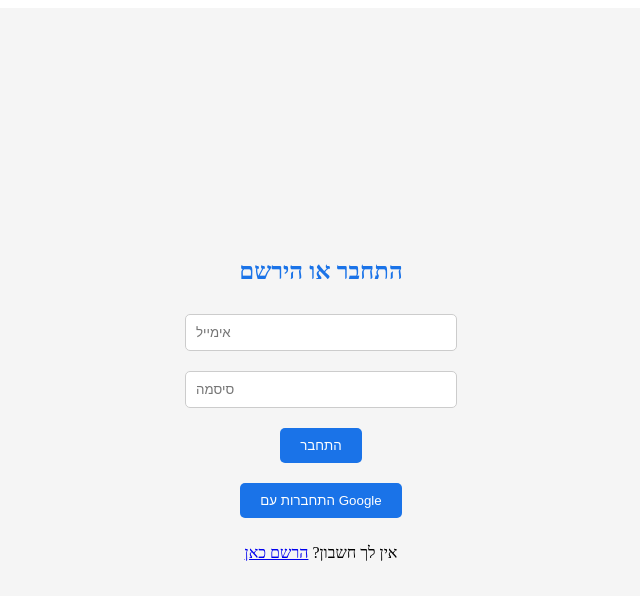
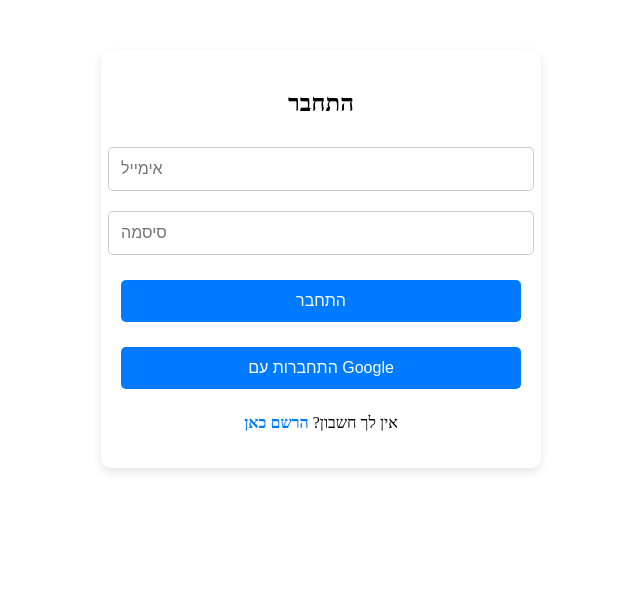
Before and after one commit to orabitbol/Cosmic-Coin, a React (Vite) app: page /login in a window 1280 px wide. Shown: the top 596 px of the page, without its empty margins (319-959 px from the left). Built offline with nearby package versions, Linux system fonts and the light colour scheme; no server answers.

Commit message:
add changes in login

```diff
--- a/package.json
+++ b/package.json
@@ -16,6 +16,7 @@
     "@mui/material": "^6.4.7",
     "axios": "^1.8.3",
     "firebase": "^11.4.0",
+    "framer-motion": "^12.5.0",
     "mobx": "^6.13.6",
     "mobx-react-lite": "^4.1.0",
     "react": "^19.0.0",
--- a/src/component/login/Login.tsx
+++ b/src/component/login/Login.tsx
@@ -8,6 +8,8 @@ import "./login.scss";
 const Login = observer(() => {
   const [email, setEmail] = useState("");
   const [password, setPassword] = useState("");
+  const [isLoading, setIsLoading] = useState(false);
+  const [error, setError] = useState("");
   const navigate = useNavigate();
 
   useEffect(() => {
@@ -16,36 +18,63 @@ const Login = observer(() => {
     }
   }, [userStore.user, navigate]);
 
-  const handleSignIn = async () => {
+  const handleSignIn = async (event: React.FormEvent) => {
+    event.preventDefault();
+    setIsLoading(true);
+    setError("");
+
+    try {
       await signInWithEmail(email, password);
+    } catch (err) {
+      if (err instanceof Error) {
+        setError("⚠️ שם המשתמש או הסיסמה שגויים.");
+      } else {
+        setError("⚠️ שגיאה בלתי צפויה, נסה שוב.");
+      }
+    } finally {
+      setIsLoading(false);
+    }
   };
-
-  console.log("user: ", userStore.user);
 
   return (
     <div className="login-container">
       {userStore.user ? (
         <p>אתה כבר מחובר, מעביר ללובי...</p>
       ) : (
-        <>
-          <h2>התחבר או הירשם</h2>
+        <form onSubmit={handleSignIn} className="login-form">
+          <h2>התחבר</h2>
+          {error && <p className="error-message">{error}</p>}
+
+          <div className="input-group">
             <input
               type="email"
               placeholder="אימייל"
               value={email}
               onChange={(e) => setEmail(e.target.value)}
+              required
             />
+          </div>
+
+          <div className="input-group">
             <input
               type="password"
               placeholder="סיסמה"
               value={password}
               onChange={(e) => setPassword(e.target.value)}
+              required
             />
-          <button onClick={handleSignIn}>התחבר</button>
-          <button onClick={signInWithGoogle}>התחברות עם Google</button>
+          </div>
+
+          <button type="submit" disabled={isLoading}>
+            {isLoading ? "מתחבר..." : "התחבר"}
+          </button>
+
+          <button type="button" onClick={signInWithGoogle} disabled={isLoading}>
+            התחברות עם Google
+          </button>
 
           <p>אין לך חשבון? <Link to="/signup">הרשם כאן</Link></p>
-        </>
+        </form>
       )}
     </div>
   );
--- a/src/component/login/login.scss
+++ b/src/component/login/login.scss
@@ -1,34 +1,93 @@
 .login-container {
+  max-width: 400px;
+  margin: 50px auto;
+  padding: 20px;
+  text-align: center;
+  background: #fff;
+  border-radius: 10px;
+  box-shadow: 0 4px 10px rgba(0, 0, 0, 0.1);
+  animation: fadeIn 0.5s ease-in-out;
+
+  .login-form {
+    display: flex;
+    flex-direction: column;
+    gap: 15px;
+  }
+
+  h2 {
+    font-size: 24px;
+    margin-bottom: 10px;
+  }
+
+  .input-group {
     display: flex;
     flex-direction: column;
     align-items: center;
-    justify-content: center;
-    height: 100vh;
-    background-color: #f5f5f5;
-
-    h2 {
-      color: #1a73e8;
   }
 
   input {
-      margin: 10px 0;
-      padding: 10px;
-      width: 250px;
+    width: 100%;
+    padding: 12px;
+    margin-top: 5px;
     border: 1px solid #ccc;
     border-radius: 5px;
+    font-size: 16px;
   }
 
   button {
-      margin: 10px;
-      padding: 10px 20px;
-      background-color: #1a73e8;
+    width: 100%;
+    padding: 12px;
+    margin-top: 10px;
+    background-color: #007bff;
     color: white;
     border: none;
     border-radius: 5px;
+    font-size: 16px;
     cursor: pointer;
+    transition: background 0.3s;
 
     &:hover {
-        background-color: #1666c1;
+      background-color: #0056b3;
+    }
+
+    &:disabled {
+      background-color: #ccc;
+      cursor: not-allowed;
+    }
+  }
+
+  .error-message {
+    color: red;
+    font-weight: bold;
+    background: rgba(255, 0, 0, 0.1);
+    padding: 10px;
+    border-radius: 5px;
+    margin-bottom: 10px;
+    animation: fadeIn 0.5s ease-in-out;
+  }
+
+  p {
+    margin-top: 10px;
+  }
+
+  a {
+    color: #007bff;
+    text-decoration: none;
+    font-weight: bold;
+
+    &:hover {
+      text-decoration: underline;
     }
   }
 }
+
+@keyframes fadeIn {
+  from {
+    opacity: 0;
+    transform: translateY(20px);
+  }
+  to {
+    opacity: 1;
+    transform: translateY(0);
+  }
+}
--- a/src/pages/loginPage/LoginPage.tsx
+++ b/src/pages/loginPage/LoginPage.tsx
@@ -1,9 +1,18 @@
-
+import { motion } from "framer-motion";
 import "./loginPage.scss";
 import Login from "../../component/login/Login";
+
+
 const LoginPage = () => {
   return (
-    <Login />
+    <motion.div
+      initial={{ opacity: 0, y: 20 }}
+      animate={{ opacity: 1, y: 0 }}
+      exit={{ opacity: 0, y: -20 }}
+      transition={{ duration: 0.5 }}
+    >
+      <Login />
+    </motion.div>
   );
 };
 
```
Also changed, not shown: 1 other file (tests, documents, lock files or other folders). Lines whose indentation alone changed are shown as unchanged.
